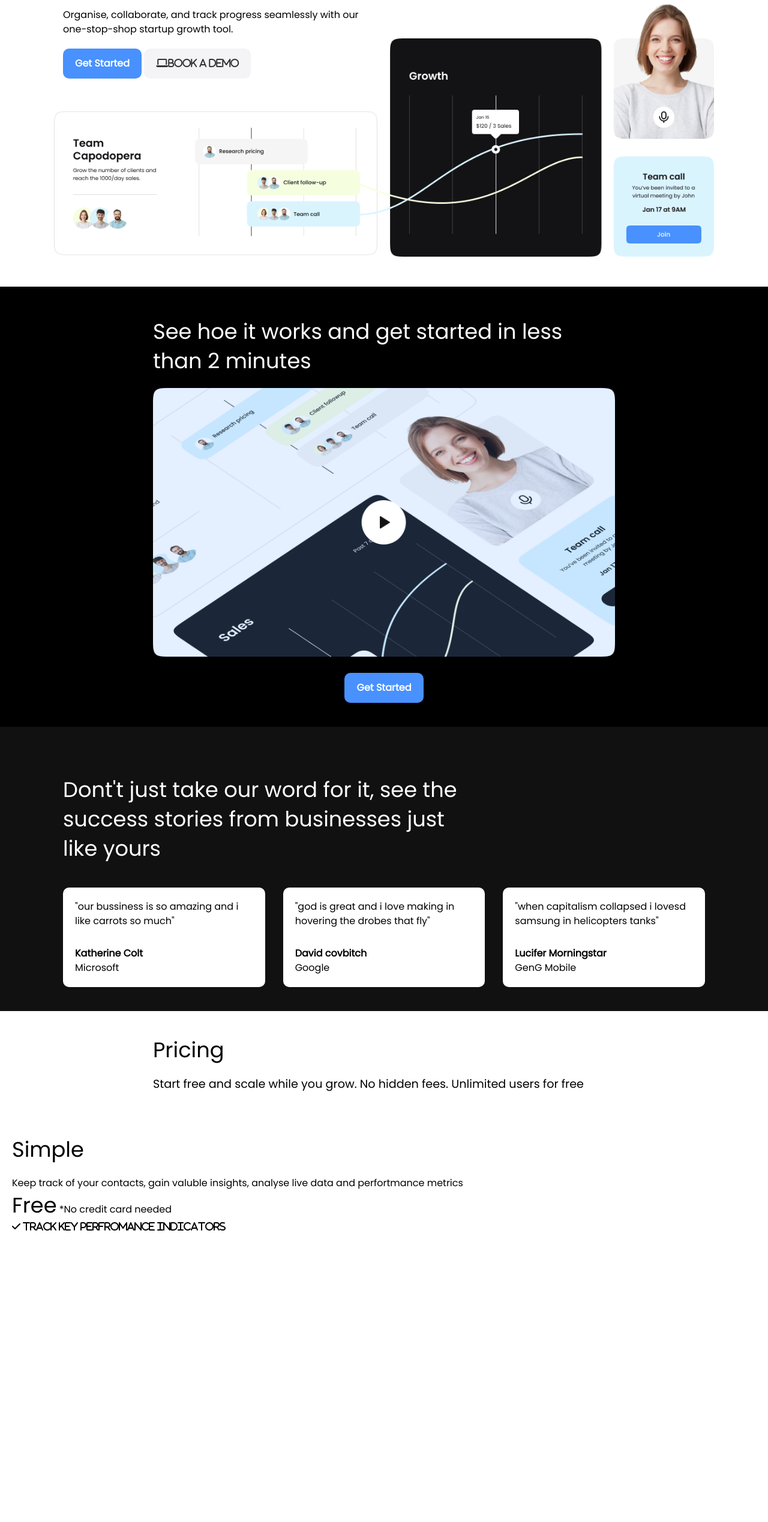
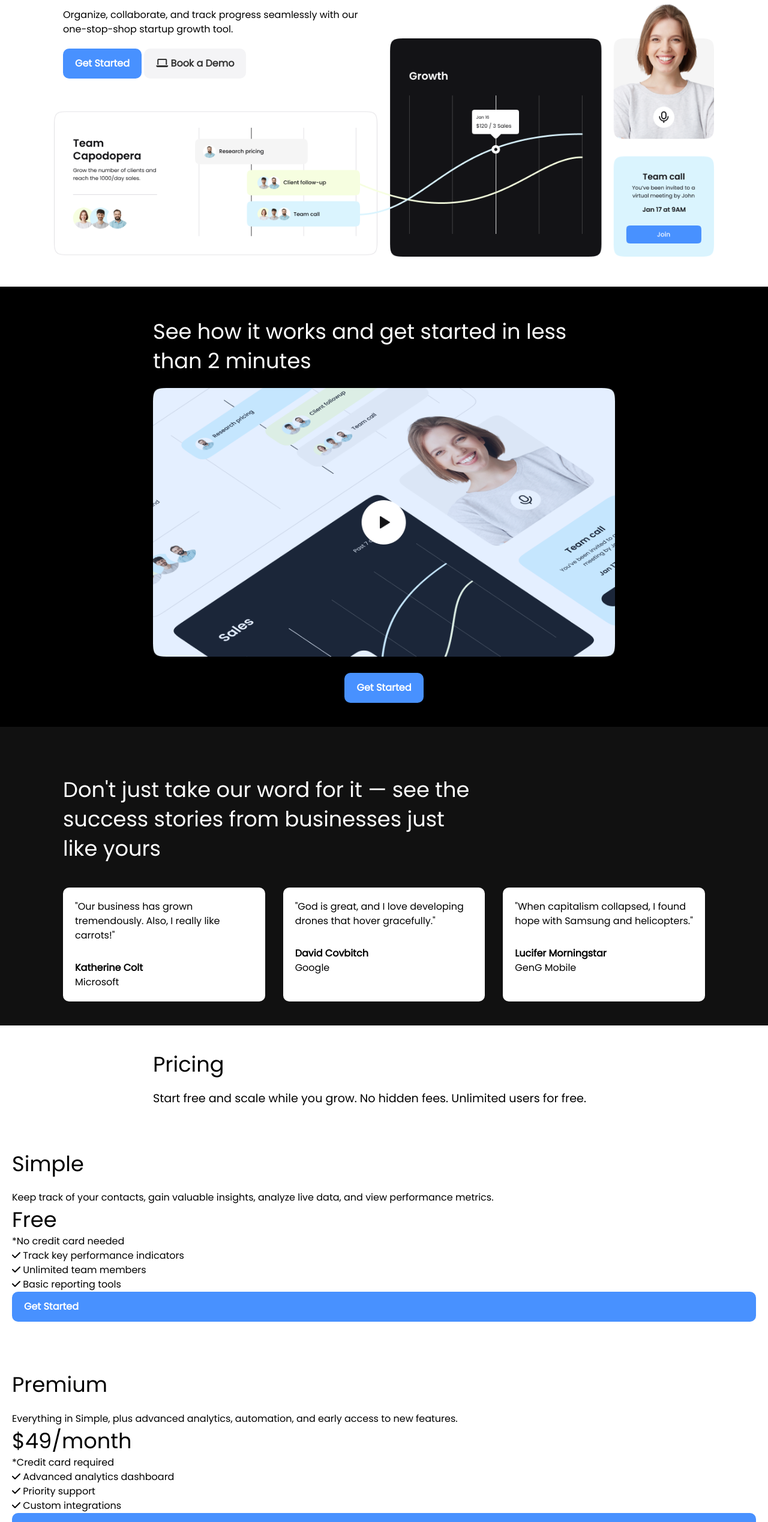
Before and after one commit to farhani2001/website1, a plain HTML site: page index.html in a window 1280 px wide. Shown: the part 246-2784 px from the top of the page at 60% size. Before the commit the page ends 2324 px from the top, so only its background shows below. Drawn offline with Linux system fonts and the light colour scheme.

Commit message:
back home index change

```diff
--- a/index.html
+++ b/index.html
@@ -1,122 +1,148 @@
 <!DOCTYPE html>
 <html lang="en">
 <head>
-    <meta charset="UTF-8">
-    <meta name="viewport" content="width=device-width, initial-scale=1.0">
+  <meta charset="UTF-8" />
+  <meta name="viewport" content="width=device-width, initial-scale=1.0"/>
   <title>Growth App</title>
-    <link rel="preconnect" href="https://fonts.googleapis.com">
+  <link rel="preconnect" href="https://fonts.googleapis.com"/>
   <link rel="preconnect" href="https://fonts.gstatic.com" crossorigin/>
-    <link href="https://fonts.googleapis.com/css2?family=Poppins&display=swap" rel="stylesheet">
+  <link href="https://fonts.googleapis.com/css2?family=Poppins&display=swap" rel="stylesheet"/>
   <link rel="stylesheet" href="https://cdnjs.cloudflare.com/ajax/libs/font-awesome/6.7.2/css/all.min.css" integrity="sha512-Evv84Mr4kqVGRNSgIGL/F/aIDqQb7xQ2vcrdIwxfjThSH8CSR7PBEakCr51Ck+w+/U6swU2Im1vVX0SVk9ABhg==" crossorigin="anonymous" referrerpolicy="no-referrer" />
-    <link rel="stylesheet" href="css/style.css">
-    <link rel="shortcut icon" href="images/favicon.ico" type="image/x-icon">
+  <link rel="stylesheet" href="css/style.css"/>
+  <link rel="shortcut icon" href="images/favicon.ico" type="image/x-icon"/>
 </head>
 <body>
+
+  <!-- Navbar -->
   <nav class="navbar">
     <div class="container">
       <div class="logo">
         <a href="index.html">
-                    <img src="images/logo.png" alt="logo">
-
+          <img src="images/logo.png" alt="Growth App Logo">
         </a>
       </div>
       <div class="main-menu">
         <ul>
           <li><a href="index.html">Home</a></li>
-                    <li><a href="#">ABout Us</a></li>
+          <li><a href="#">About Us</a></li>
           <li><a href="#">Blog</a></li>
-                    <li><a class="btn" href="#"><i class="fas fa-user"></i>Log In</a></li>
+          <li><a class="btn" href="#"><i class="fas fa-user"></i> Log In</a></li>
         </ul>
-
       </div>
     </div>
   </nav>
+
+  <!-- Hero Section -->
   <section class="hero">
     <div class="container">
       <div class="hero-content">
         <h1 class="hero-heading text-xxl">
-                    A powerful solution to grow your startuo. Fast!
+          A powerful solution to grow your startup. Fast!
         </h1>
         <p class="hero-text">
-                    Organise, collaborate, and track progress seamlessly with our one-stop-shop
-                    startup growth tool.
+          Organize, collaborate, and track progress seamlessly with our one-stop-shop startup growth tool.
         </p>
         <div class="hero-buttons">
-                    <a href="#"class="btn btn-primary">Get Started</a>
-                    <a href="#" class="btn"><i class="fas fa-laptop">Book a Demo</i></a>
+          <a href="#" class="btn btn-primary">Get Started</a>
+          <a href="#" class="btn"><i class="fas fa-laptop"></i> Book a Demo</a>
         </div>
       </div>
     </div>
   </section>
+
+  <!-- Video Section -->
   <section class="video bg-black">
     <div class="container-sm">
       <h2 class="video-heading text-xl text-center">
-                See hoe it works and get started in less than 2 minutes
+        See how it works and get started in less than 2 minutes
       </h2>
       <div class="video-content">
-                <a href="#"><img src="images/video-preview.png" alt="video"
-                class="video-preview"></a>
+        <a href="#"><img src="images/video-preview.png" alt="Watch our demo video" class="video-preview"></a>
         <a href="#" class="btn btn-primary">Get Started</a>
       </div>
     </div>
   </section>
+
+  <!-- Testimonials Section -->
   <section class="testimonials bg-dark">
     <div class="container">
       <h3 class="testimonials-heading text-xl">
-                Dont't just take our word for it, see the success stories from businesses
-                just like yours
+        Don't just take our word for it — see the success stories from businesses just like yours
       </h3>
       <div class="testimonials-grid">
         <div class="card">
-                    <p>"our bussiness is so amazing and i like carrots so much"</p>
-                    <p>Katherine Colt</p>
+          <p>"Our business has grown tremendously. Also, I really like carrots!"</p>
+          <p><strong>Katherine Colt</strong></p>
           <p>Microsoft</p>
         </div>
         <div class="card">
-                    <p>"god is great and i love making in hovering the drobes that fly"</p>
-                    <p>David covbitch</p>
+          <p>"God is great, and I love developing drones that hover gracefully."</p>
+          <p><strong>David Covbitch</strong></p>
           <p>Google</p>
         </div>
         <div class="card">
-                    <p>"when capitalism collapsed i lovesd samsung in helicopters tanks"</p>
-                    <p>Lucifer Morningstar</p>
+          <p>"When capitalism collapsed, I found hope with Samsung and helicopters."</p>
+          <p><strong>Lucifer Morningstar</strong></p>
           <p>GenG Mobile</p>
         </div>
       </div>
     </div>
   </section>
+
+  <!-- Pricing Section -->
   <section class="pricing">
     <div class="container-sm">
-            <h3 class="pricing-heading text-xl text-center">
-                Pricing
-            </h3>
+      <h3 class="pricing-heading text-xl text-center">Pricing</h3>
       <p class="pricing-subheading text-md text-center">
-                Start free and scale while you grow. No hidden fees. Unlimited users for free
+        Start free and scale while you grow. No hidden fees. Unlimited users for free.
       </p>
     </div>
+
+    <!-- Combined pricing grid -->
     <div class="pricing-grid">
+      <!-- Simple Plan -->
       <div class="card bg-light">
-                <h4 class="pricing-heading text-xl">
-                    Simple
-                </h4>
+        <h4 class="pricing-heading text-xl">Simple</h4>
         <p class="pricing-card-subheading">
-                    Keep track of your contacts, gain valuble insights, analyse live data and
-                    perfortmance metrics
+          Keep track of your contacts, gain valuable insights, analyze live data, and view performance metrics.
         </p>
         <p class="pricing-card-price">
-                    <span class="text-xl">Free</span>
+          <span class="text-xl">Free</span><br>
           *No credit card needed
         </p>
         <div class="pricing-card-body">
           <ul>
-                        <li>
-                            <i class="fas fa-check">
-                                Track key perfromance indicators
-                            </i>
-                        </li>
+            <li><i class="fas fa-check"></i> Track key performance indicators</li>
+            <li><i class="fas fa-check"></i> Unlimited team members</li>
+            <li><i class="fas fa-check"></i> Basic reporting tools</li>
           </ul>
+          <a href="#" class="btn btn-primary btn-block">Get Started</a>
         </div>
       </div>
+
+      <!-- Premium Plan -->
+      <div class="card bg-black">
+        <h4 class="pricing-heading text-xl">Premium</h4>
+        <p class="pricing-card-subheading">
+          Everything in Simple, plus advanced analytics, automation, and early access to new features.
+        </p>
+        <p class="pricing-card-price">
+          <span class="text-xl">$49/month</span><br>
+          *Credit card required
+        </p>
+        <div class="pricing-card-body">
+          <ul>
+            <li><i class="fas fa-check"></i> Advanced analytics dashboard</li>
+            <li><i class="fas fa-check"></i> Priority support</li>
+            <li><i class="fas fa-check"></i> Custom integrations</li>
+          </ul>
+          <a href="#" class="btn btn-primary btn-block">Get Started</a>
+        </div>
+      </div>
+    </div>
+
+    <div class="pricing-footer text-center">
+      All prices are in USD and charged monthly.
     </div>
   </section>
 
```
Lines whose indentation alone changed are shown as unchanged.
